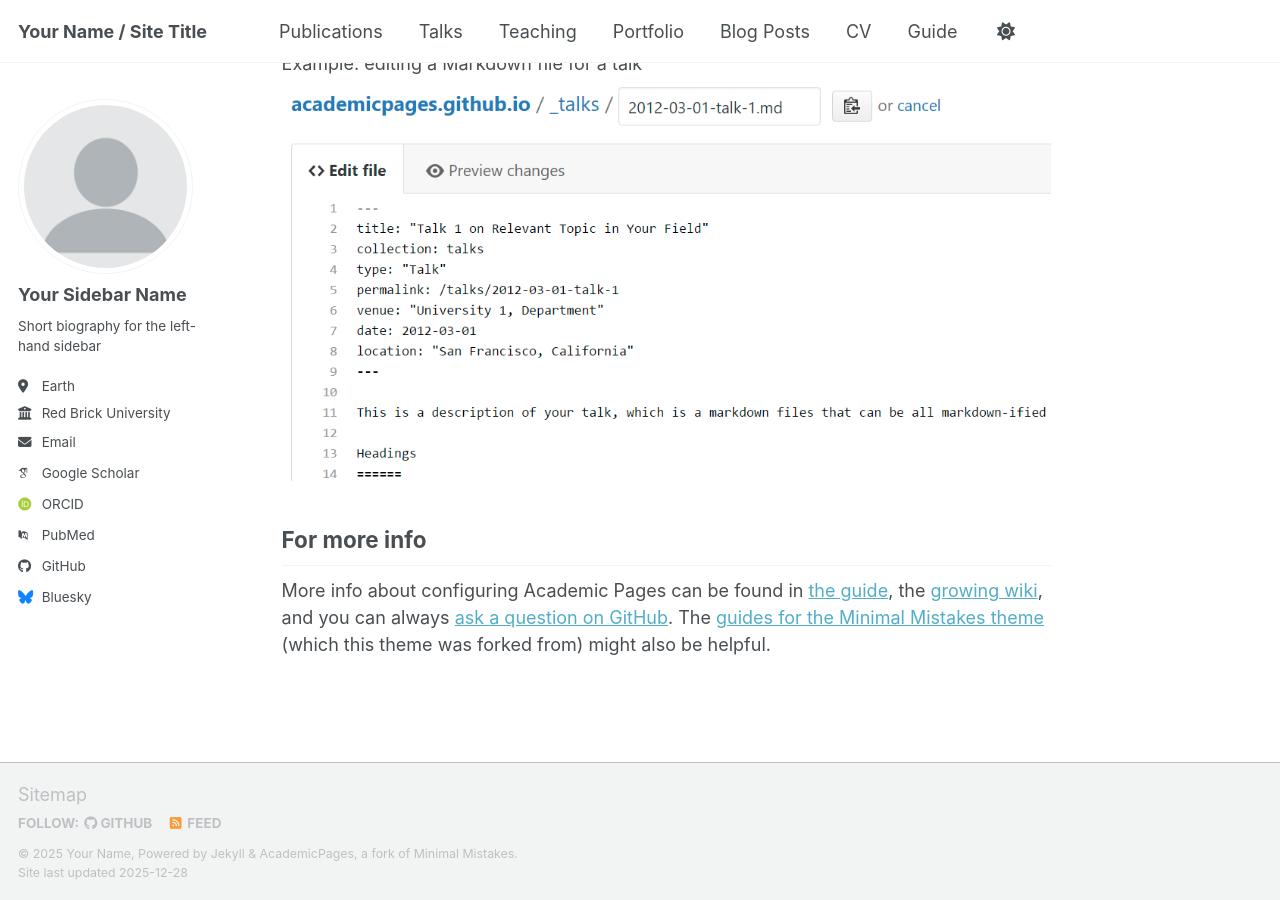
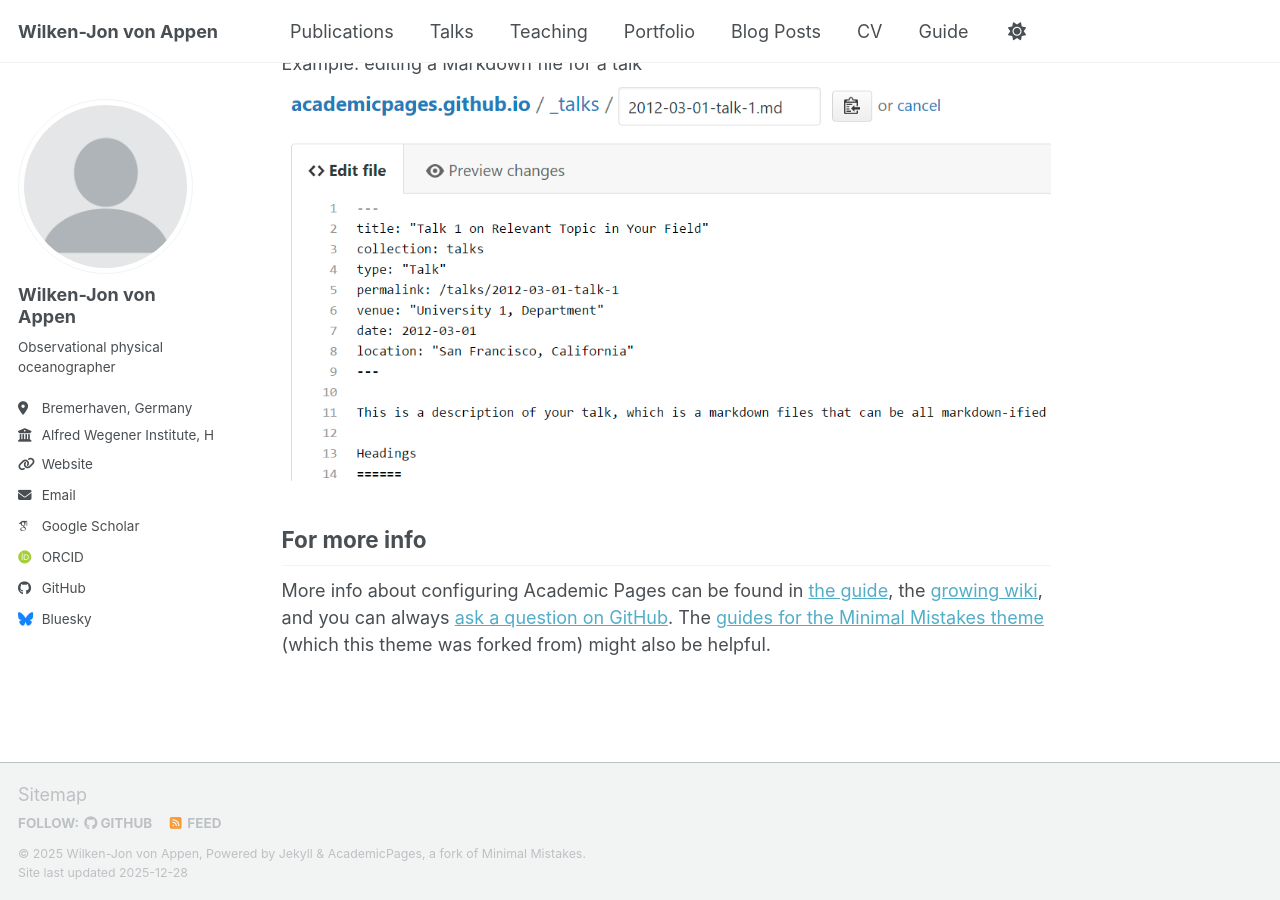
Before and after one commit to wjvappen/wjvappen, a Jekyll site: the page built from _pages/about.md, in a window 1280 px wide and 900 px high, scrolled down 2718 px. Built offline with Jekyll 4.4.1, drawn with Linux system fonts in a browser that asks for light colours; some web fonts are replaced; a script bundle is joined from its source files by our own code; library files that are not in the unit come from our copies.

Commit message:
Update _config.yml
Added first name and website infos

```diff
--- a/_config.yml
+++ b/_config.yml
@@ -9,14 +9,14 @@
 # Basic Site Settings
 locale                   : "en-US"
 site_theme               : "default" # the available themes options are "default", "air", "sunrise", "mint", "dirt" and "contrast"
-title                    : "Your Name / Site Title"
+title                    : "Wilken-Jon von Appen"
 title_separator          : "-"
-name                     : &name "Your Name"
-description              : &description "Your Name's academic portfolio"   # Update this with a general description of your site, this is the default if not overridden by a page
-url                      : https://academicpages.github.io # The base hostname & protocol for your site e.g. "https://[your GitHub username].github.io",
+name                     : &name "Wilken-Jon von Appen"
+description              : &description "Wilken-Jon von Appen's academic website"   # Update this with a general description of your site, this is the default if not overridden by a page
+url                      : https://wjvappen.github.io # The base hostname & protocol for your site e.g. "https://[your GitHub username].github.io",
                                                            # or if you already have some other page hosted on Github then use "https://[your GitHub username].github.io/[Your Repo Name]"
 baseurl                  : "" # the subpath of your site, e.g. "/blog"
-repository               : "academicpages/academicpages.github.io"
+repository               : "wjvappen/wjvappen.github.io"
 
 # Site Author - The following control what appear as part of the author content on the side bar.
 #               If a field is blank the icon and link will not appear, otherwise it will be shown.
@@ -24,24 +24,24 @@ repository               : "academicpages/academicpages.github.io"
 author:
   # Biographic information
   avatar           : "profile.png"
-  name             : "Your Sidebar Name"
-  pronouns         : # example: "she/her"
-  bio              : "Short biography for the left-hand sidebar"
-  location         : "Earth"
-  employer         : "Red Brick University"
-  uri              : # URL
-  email            : "none@example.org"
+  name             : "Wilken-Jon von Appen"
+  pronouns         : # example: "he/him"
+  bio              : "Observational physical oceanographer"
+  location         : "Bremerhaven, Germany"
+  employer         : "Alfred Wegener Institute, Helmholtz Centre for Polar and Marine Research"
+  uri              : "https://www.awi.de/en/about-us/organisation/staff/single-view/wilken-jon-von-appen.html"# URL
+  email            : "Wilken-Jon.von.Appen@awi.de"
 
   # Academic websites
   academia         : # URL
   arxiv            : # URL - Update with the correct link to your profile
-  googlescholar    : "https://scholar.google.com/citations?user=PS_CX0AAAAAJ"
+  googlescholar    : "https://scholar.google.com/citations?user=JPaCxdEAAAAJ&hl=en"
   inspire-hep      : # URL
   impactstory      : # URL
-  orcid            : "https://orcid.org/yourorcidurl"
+  orcid            : "https://orcid.org/0000-0002-7200-0099"
   semantic         : # URL
   ssrn             : # URL
-  pubmed           : "https://www.ncbi.nlm.nih.gov/pubmed/?term=john+snow"
+  pubmed           : # URL
   researchgate     : # URL
   scopus           : # URL
   zotero           : # URL
```
